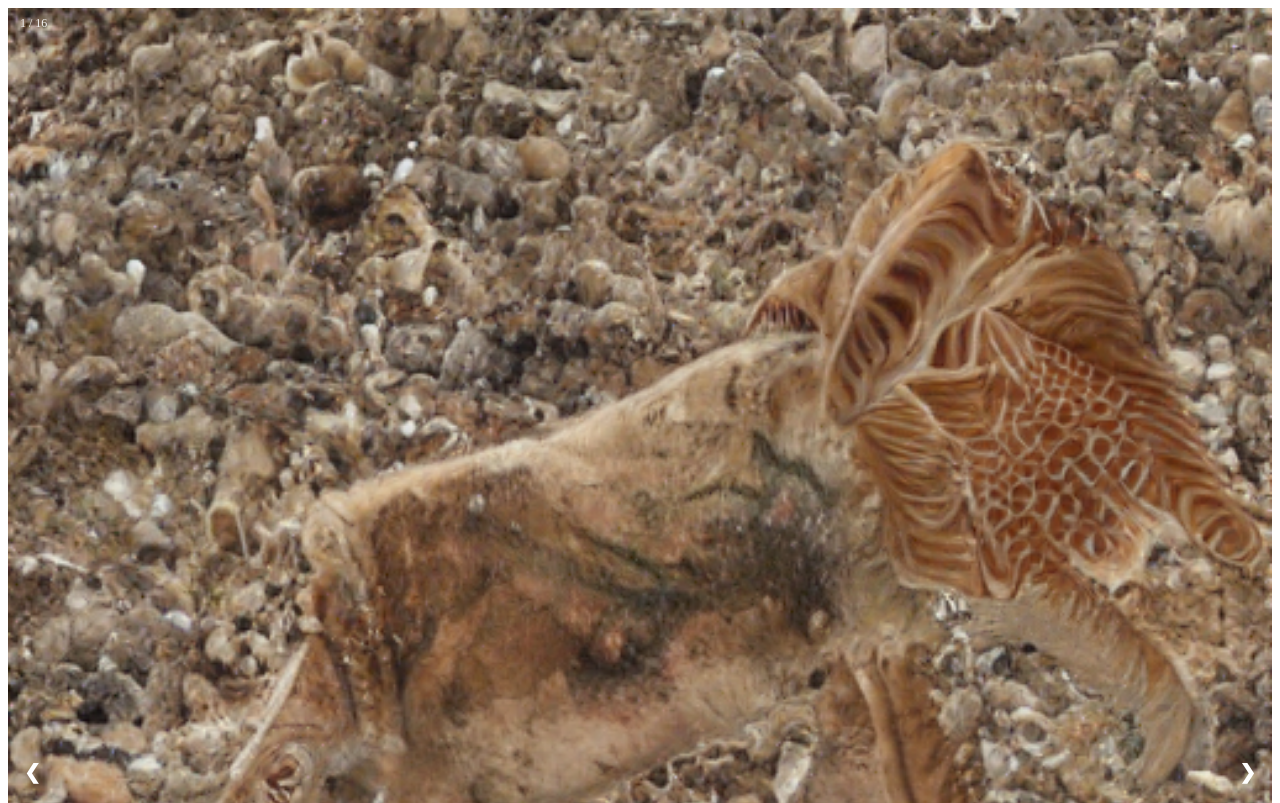
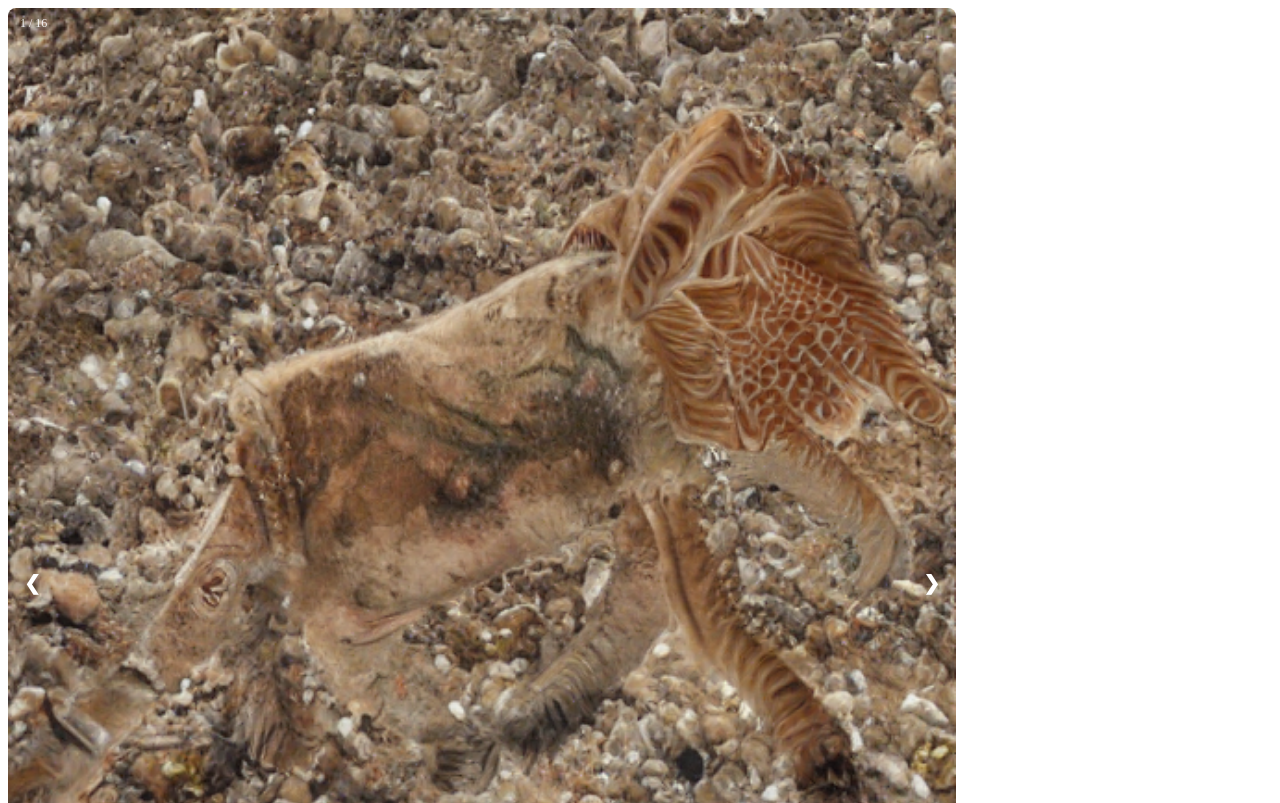
Before and after one commit to bbparasite/Postcards-from-my-hell, a plain HTML site: page index.html in a window 1280 px wide. Shown: the top 803 px of the page. Drawn offline with Linux system fonts and the light colour scheme.

Commit message:
Styling Changes

```diff
--- a/index.html
+++ b/index.html
@@ -14,6 +14,12 @@
       /* Position the image container (needed to position the left and right arrows) */
       .container {
         position: relative;
+        width: 75%;
+      }
+
+      img {
+        width: 75%;
+        border-radius: 8px;
       }
 
       /* Hide the images by default */
```
